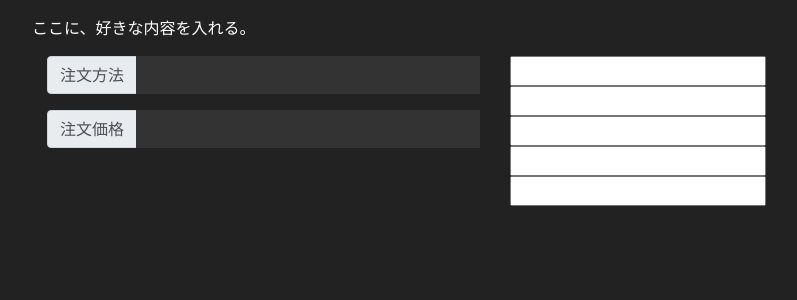
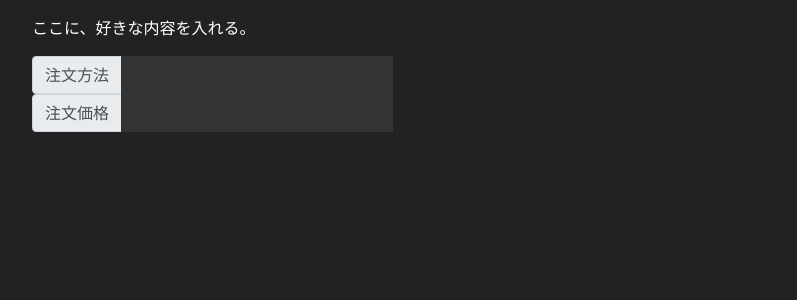
Before and after one commit to shusaku-ishikawa/bitbank, a Django app: page / in a window 1280 px wide. Shown: the part 56-356 px from the top of the page, without its empty margins (53-850 px from the left). Run offline with Django 3.2, Linux system fonts and the light colour scheme; some libraries are stand-ins or nearby versions.

Commit message:
second commit

```diff
--- a/bitbankproject/manage.py
+++ b/bitbankproject/manage.py
@@ -1,6 +1,8 @@
 #!/usr/bin/env python
 import os
 import sys
+import pymysql
+pymysql.install_as_MySQLdb()
 
 if __name__ == '__main__':
     os.environ.setdefault('DJANGO_SETTINGS_MODULE', 'bitbankproject.settings')
--- a/bitbankproject/templates/bitbank/login.html
+++ b/bitbankproject/templates/bitbank/login.html
@@ -12,10 +12,10 @@
                     <hr>
                 {% endfor %}
                 <div class="row">
-                    <div class="col-sm-6">
+                    <div class="col-xs-6">
                         <button type="submit" id="login_button" class="btn btn-block green_button" >ログイン</button>
                     </div>
-                    <div class="col-sm-6">
+                    <div class="col-xs-6">
                         <a href="{% url 'bitbank:user_create' %}" class="btn btn-block red_button">新規登録</a>
                     </div>
                 </div>
--- a/bitbankproject/templates/bitbank/top.html
+++ b/bitbankproject/templates/bitbank/top.html
@@ -4,15 +4,15 @@
 <div class="container">
     <form>
         <div class="row">
-            <div class="col-sm-5">
-                    <div class="input-group mb-3">
+            <div class="col-xs-5">
+                    <div class="input-group xs-3">
                         <div class="input-group-prepend">
                             <span class="input-group-text">注文方法</span>
                         </div>
                         <input type="text" class="form-control">
                     </div>
 
-                    <div class="input-group mb-3">
+                    <div class="input-group xs-3">
                             <div class="input-group-prepend">
                                 <span class="input-group-text">注文価格</span>
                             </div>
@@ -21,13 +21,9 @@
 
 
                 </div>
-            <div class="col-sm-5">
+            <div class="col-xs-5">
                 <div class="form-group">
-                        <input type="text" name="a">
-                        <input type="text" name="a">
-                        <input type="text" name="a">
-                        <input type="text" name="a">
-                        <input type="text" name="a">
+
 
                 </div>
             </div>
```
Also changed, not shown: bitbankproject/bitbankproject/settings.py (+15 -7 lines), bitbankproject/db.sqlite3 (deleted).
